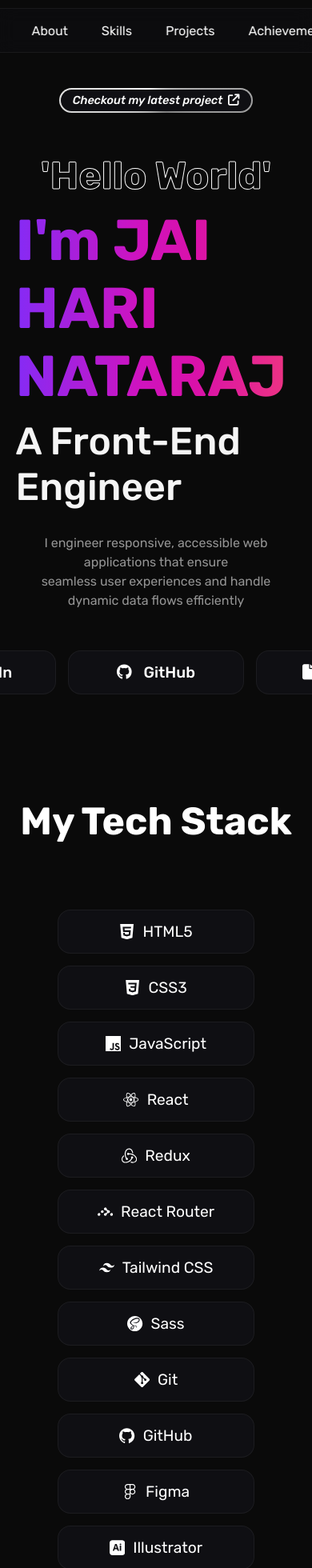
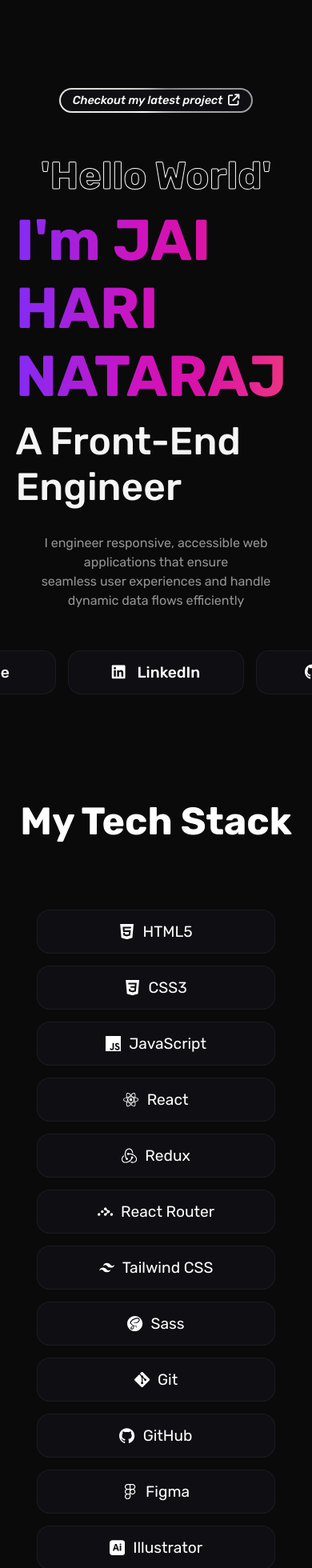
Before and after one commit to ijaihari/portfolio, a React (Vite) app: page / in a window 390 px wide. Shown: the top 1960 px of the page at 80% size. Built offline with nearby package versions, Linux system fonts and the light colour scheme.

Commit message:
responsive stack of skills and projects

```diff
--- a/src/App.jsx
+++ b/src/App.jsx
@@ -6,7 +6,7 @@ import Skills from "./pages/Skills";
 function App() {
   return (
     <div className="app-container">
-      <Header />
+      {/* <Header /> */}
       <Hero />
       <Skills />
       <Projects />
--- a/src/pages/Hero.jsx
+++ b/src/pages/Hero.jsx
@@ -22,9 +22,9 @@ function Hero() {
                     <p>I engineer responsive, accessible web applications that ensure <br /> seamless user experiences and  handle dynamic data flows efficiently</p>
                 </section>
                 <section className="hero-links">
+                    <button><i class="fa-solid fa-file"></i> Resume</button>
                     <button><i class="fa-brands fa-linkedin"></i> LinkedIn</button>
                     <button><i class="fa-brands fa-github"></i> GitHub</button>
-                    <button><i class="fa-solid fa-file"></i> Resume</button>
                 </section>
             </div>
         </div>
--- a/src/pages/Projects.jsx
+++ b/src/pages/Projects.jsx
@@ -14,7 +14,7 @@ function Projects() {
             <h1 className="title">Projects</h1>
             <section className="pro-section">
                 {projects.map((project, index) => (
-                    <a href={project.video} target='_blank'>
+                    <a href={project.preview} target='_blank'>
                         <section className="pro-container" key={index}>
                             <button
                                 className="video-preview"
--- a/src/styles/hero.scss
+++ b/src/styles/hero.scss
@@ -16,7 +16,7 @@
 
         .hero-wrapper {
             margin: 0 auto;
-            max-width: 1050px;
+            max-width: 1200px;
             width: 90%;
             @include mixins.flex-center;
             flex-direction: column;
@@ -81,7 +81,7 @@
         }
 
         .about {
-            color:#ffffff8f;
+            color: #ffffff8f;
             font-size: 1rem;
             margin-top: 30px;
             line-height: 1.5;
@@ -110,7 +110,7 @@
                 transition: all 0.3s ease;
 
                 &:hover {
-                   /*  color: black;
+                    /*  color: black;
                     background-color: white;
                     box-shadow: 0px 0px 8px grey; */
                     background-color: var.$color-btn-background;
@@ -119,3 +119,15 @@
         }
     }
 }
+
+@media (min-width: 350px) {}
+
+@media (min-width: 460px) {}
+
+@media (min-width: 768px) {
+    .greetings{
+        h1{
+            font-size: 2rem;
+        }
+    }
+}
--- a/src/styles/project.scss
+++ b/src/styles/project.scss
@@ -5,10 +5,33 @@
 .pro-section {
     display: grid;
     justify-content: center;
-    grid-template-columns: repeat(auto-fit, minmax(380px, 380px));
-    gap: 27px;
-    margin: 50px 50px;
+    max-width: 1200px;
+    width: 95%;
+    margin: 50px auto;
+    gap: 15px;
+
+    @media (min-width: 350px) {
+        grid-template-columns: repeat(1, minmax(300px, 380px));
+    }
+
+    @media (min-width: 768px) {
+                grid-template-columns: repeat(2, minmax(300px, 380px));
+    }
+
+    @media (min-width: 1024px) {
+        max-width: 1000px;
+        grid-template-columns: repeat(2, minmax(340px, 400px));
+
+    }
+
+    @media (min-width: 1440px) {
+        max-width: 1200px;
+        grid-template-columns: repeat(auto-fit, minmax(380px, 1fr));
+    }
+
+
 }
+
 
 .pro-container {
     padding: 10px;
@@ -30,6 +53,7 @@
         width: 100%;
         height: 230px;
         border-radius: 25px;
+
     }
 
     .video-preview {
--- a/src/styles/skills.scss
+++ b/src/styles/skills.scss
@@ -15,14 +15,22 @@
 
 .skill-container {
     display: grid;
-    grid-template-columns: repeat(auto-fit, minmax(220px, .7fr));
+    grid-template-columns: repeat(auto-fit, minmax(220px, .9fr));
     grid-template-rows: repeat(auto-fit, 1fr);
     justify-content: center;
     align-items: center;
     gap: 15px;
     margin: 50px auto;
-    max-width: 1200px;
-    width: 90%;
+    width: 85%;
+
+    @media (min-width: 1024px) {
+        max-width: 850px;
+    }
+
+    @media (min-width: 1440px) {
+        max-width: 1200px;
+    }
+
 }
 
 .skill-tab {
```
